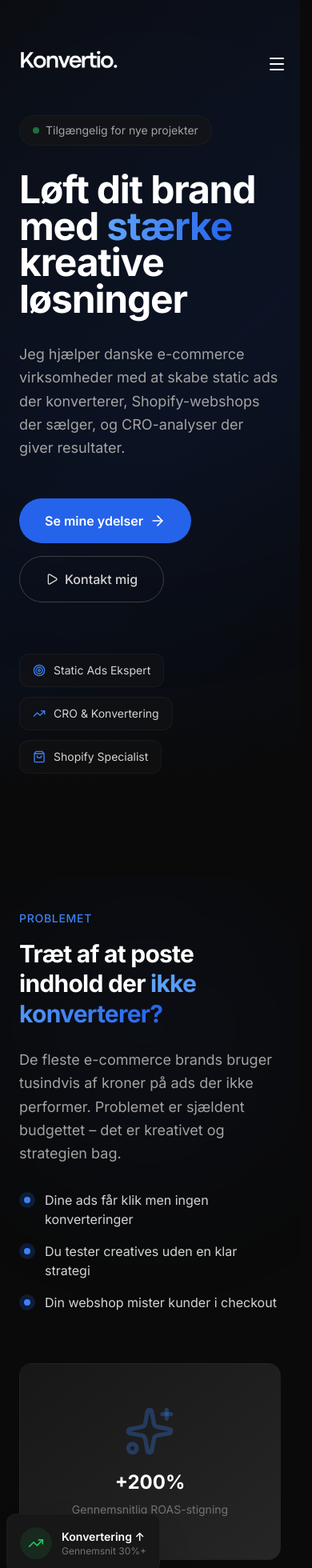
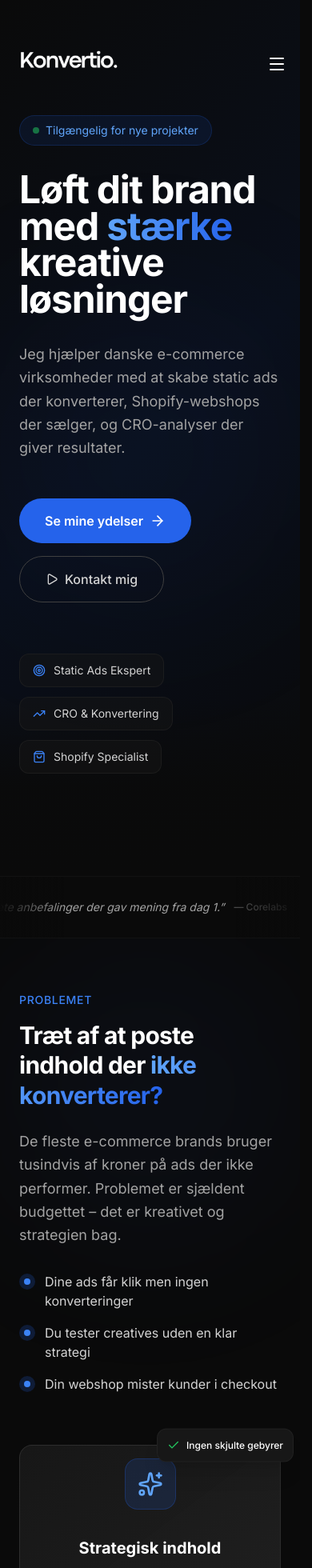
Before and after one commit to Frederikhs11061/konvertio-nextjs, a Next.js app: page / in a window 390 px wide. Shown: the top 1960 px of the page at 80% size. Built offline with nearby package versions, Linux system fonts and the light colour scheme.

Commit message:
Redesign: compact mobile drawer menu, reviews ticker, floating icons, remove fake stats

```diff
--- a/app/page.tsx
+++ b/app/page.tsx
@@ -1,9 +1,10 @@
 import Link from 'next/link'
 import Image from 'next/image'
-import { ArrowRight, Target, TrendingUp, ShoppingBag, Globe, Check, Zap, Play, Sparkles } from 'lucide-react'
+import { ArrowRight, Target, TrendingUp, ShoppingBag, Globe, Check, Zap, Play, Sparkles, MousePointer, BarChart2, Megaphone } from 'lucide-react'
 import type { Metadata } from 'next'
 import Testimonials from '@/components/Testimonials'
 import AnimateSection from '@/components/AnimateSection'
+import ReviewsTicker from '@/components/ReviewsTicker'
 import { services, blogPosts } from '@/lib/data'
 import { SITE_URL } from '@/lib/site'
 
@@ -30,14 +31,32 @@ export default function HomePage() {
     <div className="min-h-screen">
       {/* Hero */}
       <section className="relative min-h-screen flex flex-col justify-center pt-36 pb-32 px-6 overflow-hidden">
-        {/* Background effects – blød overgang til sort på mobil */}
+        {/* Background effects */}
         <div className="absolute inset-0 bg-hero-gradient" />
-        <div className="absolute top-1/4 left-1/2 -translate-x-1/2 -translate-y-1/2 w-[800px] h-[800px] rounded-full bg-brand-600/5 blur-[120px] pointer-events-none" />
+        <div className="absolute top-1/4 left-1/2 -translate-x-1/2 -translate-y-1/2 w-[700px] h-[700px] rounded-full bg-brand-600/8 blur-[120px] pointer-events-none" />
+        <div className="absolute top-1/3 right-0 w-[400px] h-[400px] rounded-full bg-brand-700/5 blur-[100px] pointer-events-none" />
         <div className="absolute bottom-0 left-0 right-0 h-56 sm:h-44 md:h-32 bg-gradient-to-t from-neutral-950 via-neutral-950/90 to-transparent pointer-events-none" />
+
+        {/* Floating decorative icons */}
+        <div className="absolute top-1/4 right-[8%] text-brand-600/15 animate-float pointer-events-none hidden md:block" style={{ animationDuration: '7s' }}>
+          <Target className="w-10 h-10" />
+        </div>
+        <div className="absolute top-[55%] right-[15%] text-brand-500/10 animate-float pointer-events-none hidden md:block" style={{ animationDuration: '9s', animationDelay: '1.5s' }}>
+          <BarChart2 className="w-8 h-8" />
+        </div>
+        <div className="absolute top-[30%] left-[5%] text-brand-600/10 animate-float pointer-events-none hidden lg:block" style={{ animationDuration: '8s', animationDelay: '0.8s' }}>
+          <Megaphone className="w-9 h-9" />
+        </div>
+        <div className="absolute top-[65%] left-[8%] text-brand-500/10 animate-float pointer-events-none hidden lg:block" style={{ animationDuration: '6s', animationDelay: '2s' }}>
+          <MousePointer className="w-7 h-7" />
+        </div>
+        <div className="absolute top-[20%] right-[30%] text-brand-600/8 animate-float pointer-events-none hidden xl:block" style={{ animationDuration: '10s', animationDelay: '0.5s' }}>
+          <ShoppingBag className="w-6 h-6" />
+        </div>
 
         <div className="relative max-w-7xl mx-auto w-full">
           <AnimateSection delay={0} animation="fade-in">
-            <div className="inline-flex items-center gap-2 px-4 py-2 rounded-full bg-neutral-900/60 backdrop-blur border border-neutral-800/50 text-sm text-neutral-400 mb-8">
+            <div className="inline-flex items-center gap-2 px-4 py-2 rounded-full bg-brand-600/10 backdrop-blur border border-brand-600/20 text-sm text-brand-400 mb-8">
               <span className="w-2 h-2 rounded-full bg-green-500 animate-pulse" />
               Tilgængelig for nye projekter
             </div>
@@ -73,10 +92,11 @@ export default function HomePage() {
 
           <AnimateSection delay={400}>
             <div className="flex flex-wrap gap-3">
-              {badges.map((badge) => (
+              {badges.map((badge, i) => (
                 <div
                   key={badge.label}
-                  className="flex items-center gap-2.5 px-4 py-2.5 rounded-xl bg-neutral-900/40 border border-neutral-800/50 backdrop-blur-sm"
+                  className="flex items-center gap-2.5 px-4 py-2.5 rounded-xl bg-neutral-900/50 border border-neutral-800/60 backdrop-blur-sm hover:border-brand-600/30 hover:bg-neutral-900/70 transition-all duration-300"
+                  style={{ animationDelay: `${i * 150}ms` }}
                 >
                   <badge.icon className="w-4 h-4 text-brand-500" />
                   <span className="text-sm text-neutral-300">{badge.label}</span>
@@ -87,8 +107,11 @@ export default function HomePage() {
         </div>
       </section>
 
+      {/* Reviews ticker */}
+      <ReviewsTicker />
+
       {/* Problem / Agitation */}
-      <section className="py-10 md:py-20 px-6 relative overflow-hidden">
+      <section className="py-16 md:py-24 px-6 relative overflow-hidden">
         <div className="absolute top-0 right-0 w-96 h-96 bg-brand-600/5 rounded-full blur-[100px] pointer-events-none" />
         <div className="relative max-w-7xl mx-auto">
           <div className="grid lg:grid-cols-2 gap-16 items-center">
@@ -122,22 +145,33 @@ export default function HomePage() {
 
             <AnimateSection animation="slide-right" delay={200}>
               <div className="relative">
-                <div className="aspect-[4/3] rounded-2xl overflow-hidden bg-gradient-to-br from-neutral-900 to-neutral-800 border border-neutral-800/50 flex items-center justify-center">
+                <div className="aspect-[4/3] rounded-2xl overflow-hidden bg-gradient-to-br from-neutral-900 to-neutral-800/80 border border-neutral-700/50 flex items-center justify-center">
                   <div className="text-center p-8">
-                    <Sparkles className="w-16 h-16 text-brand-500/30 mx-auto mb-4" />
-                    <p className="text-2xl font-bold text-white mb-2">+200%</p>
-                    <p className="text-neutral-500 text-sm">Gennemsnitlig ROAS-stigning</p>
+                    <div className="w-16 h-16 rounded-2xl bg-brand-600/15 border border-brand-600/25 flex items-center justify-center mx-auto mb-6 animate-float" style={{ animationDuration: '5s' }}>
+                      <Sparkles className="w-8 h-8 text-brand-400" />
+                    </div>
+                    <p className="text-xl font-bold text-white mb-2">Strategisk indhold</p>
+                    <p className="text-neutral-400 text-sm leading-relaxed max-w-xs mx-auto">
+                      Jeg analyserer, tester og optimerer – så dit budget arbejder smartere, ikke bare hårdere.
+                    </p>
                   </div>
                 </div>
-                <div className="absolute -bottom-4 -left-4 p-4 rounded-xl bg-neutral-900 border border-neutral-800/50 shadow-2xl">
+                {/* Floating feature cards */}
+                <div className="absolute -bottom-5 -left-5 p-4 rounded-xl bg-neutral-900 border border-neutral-800/70 shadow-2xl animate-float" style={{ animationDuration: '7s', animationDelay: '1s' }}>
                   <div className="flex items-center gap-3">
-                    <div className="w-10 h-10 rounded-full bg-green-500/10 flex items-center justify-center">
-                      <TrendingUp className="w-5 h-5 text-green-500" />
+                    <div className="w-9 h-9 rounded-full bg-brand-600/15 flex items-center justify-center">
+                      <Target className="w-4 h-4 text-brand-400" />
                     </div>
                     <div>
-                      <p className="text-sm font-semibold text-white">Konvertering ↑</p>
-                      <p className="text-xs text-neutral-500">Gennemsnit 30%+</p>
+                      <p className="text-sm font-semibold text-white">Konkret strategi</p>
+                      <p className="text-xs text-neutral-500">Fra første dag</p>
                     </div>
+                  </div>
+                </div>
+                <div className="absolute -top-4 -right-4 p-3 rounded-xl bg-neutral-900 border border-neutral-800/70 shadow-xl animate-float" style={{ animationDuration: '8s', animationDelay: '0.5s' }}>
+                  <div className="flex items-center gap-2">
+                    <Check className="w-4 h-4 text-green-500" />
+                    <p className="text-xs font-medium text-white">Ingen skjulte gebyrer</p>
                   </div>
                 </div>
               </div>
@@ -148,7 +182,7 @@ export default function HomePage() {
 
       {/* Services Preview */}
       <section id="services" className="py-10 md:py-20 px-6 relative">
-        <div className="absolute inset-0 bg-gradient-to-b from-transparent via-neutral-900/30 to-transparent pointer-events-none" />
+        <div className="absolute inset-0 bg-gradient-to-b from-transparent via-neutral-900/20 to-transparent pointer-events-none" />
         <div className="relative max-w-7xl mx-auto">
           <AnimateSection className="text-center mb-12 md:mb-16">
             <span className="inline-block text-sm font-medium text-brand-500 uppercase tracking-wider mb-4">
@@ -170,7 +204,7 @@ export default function HomePage() {
                 <AnimateSection key={service.slug} delay={i * 100} animation="scale">
                   <Link
                     href={`/ydelser/${service.slug}`}
-                    className="group flex flex-col p-5 md:p-8 rounded-2xl bg-neutral-900/30 border border-neutral-800/50 card-hover h-full relative overflow-hidden"
+                    className="group flex flex-col p-5 md:p-8 rounded-2xl bg-neutral-900/40 border border-neutral-800/50 card-hover h-full relative overflow-hidden"
                   >
                     <div className="absolute top-0 right-0 w-32 h-32 bg-brand-600/5 rounded-full blur-[60px] pointer-events-none group-hover:bg-brand-600/10 transition-all duration-700" />
                     <div className="relative">
@@ -260,7 +294,7 @@ export default function HomePage() {
               <AnimateSection delay={400}>
                 <div className="flex flex-wrap gap-2 mb-8">
                   {['Shopify', 'CRO', 'Static Ads', 'Facebook Ads', 'WordPress', 'UX Design'].map((skill) => (
-                    <span key={skill} className="px-3 py-1.5 rounded-full bg-neutral-800/50 border border-neutral-700/50 text-neutral-300 text-sm">
+                    <span key={skill} className="px-3 py-1.5 rounded-full bg-neutral-800/60 border border-neutral-700/50 text-neutral-300 text-sm hover:border-brand-600/30 hover:text-white transition-all duration-200">
                       {skill}
                     </span>
                   ))}
@@ -349,7 +383,7 @@ export default function HomePage() {
         </div>
       </section>
 
-      {/* CTA Section – blød overgang fra sort på mobil */}
+      {/* CTA Section */}
       <section className="py-14 md:py-24 px-6 relative overflow-hidden">
         <div className="absolute inset-0 bg-gradient-to-br from-brand-950 via-neutral-950 to-neutral-950" />
         <div className="absolute top-0 left-0 right-0 h-32 sm:h-24 md:hidden bg-gradient-to-b from-neutral-950 to-transparent pointer-events-none z-10" />
--- a/components/Navigation.tsx
+++ b/components/Navigation.tsx
@@ -4,7 +4,7 @@ import { useState, useEffect } from 'react'
 import Link from 'next/link'
 import Image from 'next/image'
 import { usePathname } from 'next/navigation'
-import { Menu, X, ArrowRight } from 'lucide-react'
+import { Menu, X, ArrowRight, Mail } from 'lucide-react'
 
 const navLinks = [
     { label: 'Hjem', href: '/' },
@@ -39,19 +39,15 @@ export default function Navigation() {
         return () => { document.body.style.overflow = '' }
     }, [isOpen])
 
-    // På mobil: når menuen er åben skal det altid se ud som i toppen – solid sort, ingen forsinket overgang
-    const headerBg = isOpen
-        ? 'bg-black'
-        : isScrolled
-            ? 'bg-neutral-950/80 backdrop-blur-2xl shadow-2xl shadow-black/20'
+    const headerBg = isScrolled
+        ? 'bg-neutral-950/85 backdrop-blur-2xl shadow-2xl shadow-black/30'
         : 'bg-transparent'
-    const headerBorder = isOpen || isScrolled ? 'border-neutral-800/50' : 'border-transparent'
-    const headerTransition = isOpen ? 'transition-none' : mounted ? 'transition-all duration-500' : 'transition-none'
+    const headerBorder = isScrolled ? 'border-neutral-800/50' : 'border-transparent'
+    const headerTransition = mounted ? 'transition-all duration-500' : 'transition-none'
 
     return (
-        <header
-            className={`fixed top-0 left-0 right-0 z-50 border-b ${headerTransition} ${headerBg} ${headerBorder}`}
-        >
+        <>
+            <header className={`fixed top-0 left-0 right-0 z-50 border-b ${headerTransition} ${headerBg} ${headerBorder}`}>
                 <div className="max-w-7xl mx-auto px-6">
                     <nav className={`relative z-[60] flex items-center justify-between transition-all duration-500 ${isScrolled ? 'py-2' : 'py-4'}`}>
                         <Link
@@ -102,52 +98,81 @@ export default function Navigation() {
                             onClick={() => setIsOpen(!isOpen)}
                             aria-label={isOpen ? 'Luk menu' : 'Åbn menu'}
                         >
-                        {isOpen ? <X className="w-6 h-6" /> : <Menu className="w-6 h-6" />}
+                            <Menu className={`w-6 h-6 transition-all duration-300 ${isOpen ? 'opacity-0 scale-75' : 'opacity-100 scale-100'}`} />
+                            <X className={`w-6 h-6 absolute top-2 left-2 transition-all duration-300 ${isOpen ? 'opacity-100 scale-100' : 'opacity-0 scale-75'}`} />
                         </button>
                     </nav>
                 </div>
+            </header>
 
-            {/* Mobile overlay – solid sort med det samme, ingen langsom fade */}
+            {/* Backdrop */}
             <div
-                className={`lg:hidden fixed inset-0 bg-black ${
-                    isOpen ? 'opacity-100 pointer-events-auto' : 'opacity-0 pointer-events-none'
-                } ${isOpen ? 'transition-none' : 'transition-opacity duration-300'}`}
-                style={{ top: 0, zIndex: 40 }}
+                className={`lg:hidden fixed inset-0 z-40 bg-black/60 backdrop-blur-sm transition-opacity duration-300 ${isOpen ? 'opacity-100 pointer-events-auto' : 'opacity-0 pointer-events-none'}`}
+                onClick={() => setIsOpen(false)}
+            />
+
+            {/* Drawer panel */}
+            <div
+                className={`lg:hidden fixed top-0 right-0 bottom-0 z-50 w-[82%] max-w-xs bg-neutral-950 border-l border-neutral-800/60 flex flex-col transition-transform duration-300 ease-out ${isOpen ? 'translate-x-0' : 'translate-x-full'}`}
             >
-                <div className="flex flex-col justify-center items-center min-h-screen gap-2 px-6">
+                {/* Drawer header */}
+                <div className="flex items-center justify-between px-6 py-5 border-b border-neutral-800/50">
+                    <Link href="/" onClick={() => setIsOpen(false)} aria-label="Forside">
+                        <Image src="/logo.png" alt="Konvertio" width={80} height={80} className="h-10 w-auto object-contain" />
+                    </Link>
+                    <button onClick={() => setIsOpen(false)} className="p-2 -mr-2 text-neutral-400 hover:text-white transition-colors rounded-lg">
+                        <X className="w-5 h-5" />
+                    </button>
+                </div>
+
+                {/* Nav links */}
+                <nav className="flex-1 px-4 py-6 overflow-y-auto">
+                    <ul className="space-y-1">
                         {navLinks.map((link, i) => {
-                        const isActive = pathname === link.href
+                            const isActive = pathname === link.href || (link.href !== '/' && pathname.startsWith(link.href))
                             return (
+                                <li key={link.href}>
                                     <Link
-                                key={link.href}
                                         href={link.href}
-                                className={`text-3xl font-semibold transition-all duration-300 py-3 ${
-                                    isActive ? 'text-brand-500' : 'text-neutral-300 hover:text-white'
+                                        className={`flex items-center justify-between px-4 py-3.5 rounded-xl text-base font-medium transition-all duration-200 ${
+                                            isActive
+                                                ? 'bg-brand-600/10 text-brand-400 border border-brand-600/20'
+                                                : 'text-neutral-300 hover:bg-neutral-900/70 hover:text-white'
                                         }`}
                                         style={{
-                                    transitionDelay: isOpen ? `${i * 60}ms` : '0ms',
+                                            transitionDelay: isOpen ? `${60 + i * 35}ms` : '0ms',
+                                            transform: isOpen ? 'translateX(0)' : 'translateX(16px)',
                                             opacity: isOpen ? 1 : 0,
-                                    transform: isOpen ? 'translateY(0)' : 'translateY(20px)',
                                         }}
                                     >
                                         {link.label}
+                                        {isActive && <div className="w-1.5 h-1.5 rounded-full bg-brand-500" />}
                                     </Link>
+                                </li>
                             )
                         })}
+                    </ul>
+                </nav>
+
+                {/* Bottom CTA */}
+                <div className="px-4 pb-8 pt-4 border-t border-neutral-800/50 space-y-3">
                     <Link
                         href="/kontakt"
-                        className="btn-primary mt-8 text-base px-10 py-4"
-                        style={{
-                            transitionDelay: isOpen ? `${navLinks.length * 60}ms` : '0ms',
-                            opacity: isOpen ? 1 : 0,
-                            transform: isOpen ? 'translateY(0)' : 'translateY(20px)',
-                        }}
+                        className="btn-primary w-full justify-center"
+                        onClick={() => setIsOpen(false)}
                     >
                         Kontakt mig
-                        <ArrowRight className="w-5 h-5" />
+                        <ArrowRight className="w-4 h-4" />
                     </Link>
+                    <a
+                        href="mailto:frederik@konvertio.dk"
+                        className="flex items-center justify-center gap-2 text-sm text-neutral-600 hover:text-neutral-400 transition-colors py-1"
+                    >
+                        <Mail className="w-3.5 h-3.5" />
+                        frederik@konvertio.dk
+                    </a>
                 </div>
             </div>
-        </header>
+        </>
     )
 }
--- /dev/null
+++ b/components/ReviewsTicker.tsx
@@ -0,0 +1,33 @@
+'use client'
+
+const reviews = [
+    { quote: 'Kæmpe anbefaling – løftede vores virksomhed!', name: 'ByMøller' },
+    { quote: 'Konkrete anbefalinger der gav mening fra dag 1.', name: 'Corelabs' },
+    { quote: 'Grundig og professionel med fokus på konvertering.', name: 'Rambergbrand' },
+    { quote: 'Stoppede ikke før jeg var tilfreds. Kan kun anbefale.', name: 'Dennis T.' },
+    { quote: 'Meget brugbart CRO – vi planlægger allerede forbedringer.', name: 'Frederik M.' },
+    { quote: 'Super seriøs og hjælpsom fra første kontakt.', name: 'Dennis T.' },
+]
+
+export default function ReviewsTicker() {
+    return (
+        <div className="py-6 border-y border-neutral-800/30 overflow-hidden relative bg-neutral-950/50">
+            <div className="absolute inset-y-0 left-0 w-20 bg-gradient-to-r from-neutral-950 to-transparent z-10 pointer-events-none" />
+            <div className="absolute inset-y-0 right-0 w-20 bg-gradient-to-l from-neutral-950 to-transparent z-10 pointer-events-none" />
+            <div className="flex animate-marquee gap-10 w-max" style={{ animationDuration: '35s' }}>
+                {[...reviews, ...reviews].map((r, i) => (
+                    <div key={i} className="flex items-center gap-3 whitespace-nowrap">
+                        <div className="flex gap-0.5">
+                            {[...Array(5)].map((_, j) => (
+                                <span key={j} className="text-brand-500 text-xs">★</span>
+                            ))}
+                        </div>
+                        <span className="text-sm text-neutral-400 italic">&ldquo;{r.quote}&rdquo;</span>
+                        <span className="text-xs font-medium text-neutral-600">— {r.name}</span>
+                        <span className="text-neutral-800 text-lg ml-4">·</span>
+                    </div>
+                ))}
+            </div>
+        </div>
+    )
+}
--- a/tailwind.config.ts
+++ b/tailwind.config.ts
@@ -23,6 +23,7 @@ const config: Config = {
           700: '#1d4ed8',
           800: '#1e40af',
           900: '#1e3a8a',
+          950: '#0f1e4a',
         },
       },
       animation: {
```
Lines whose indentation alone changed are shown as unchanged.
